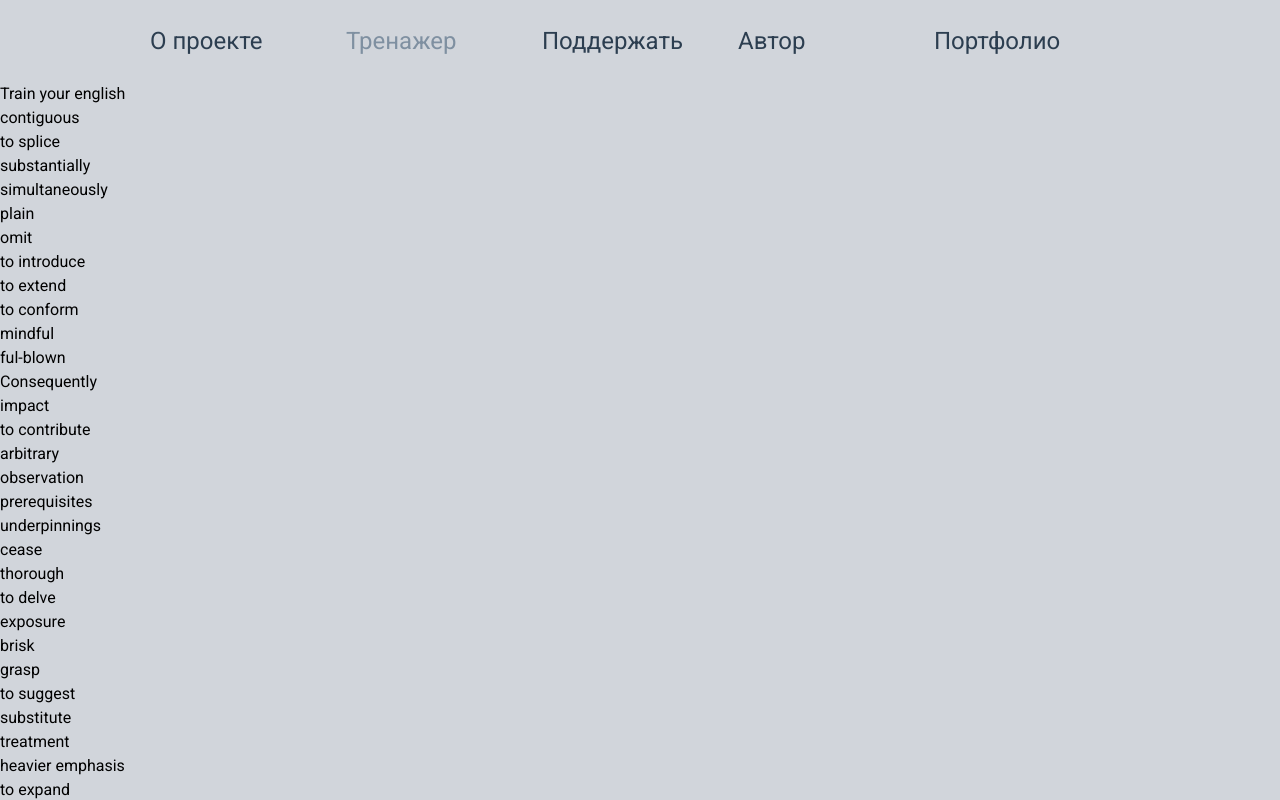
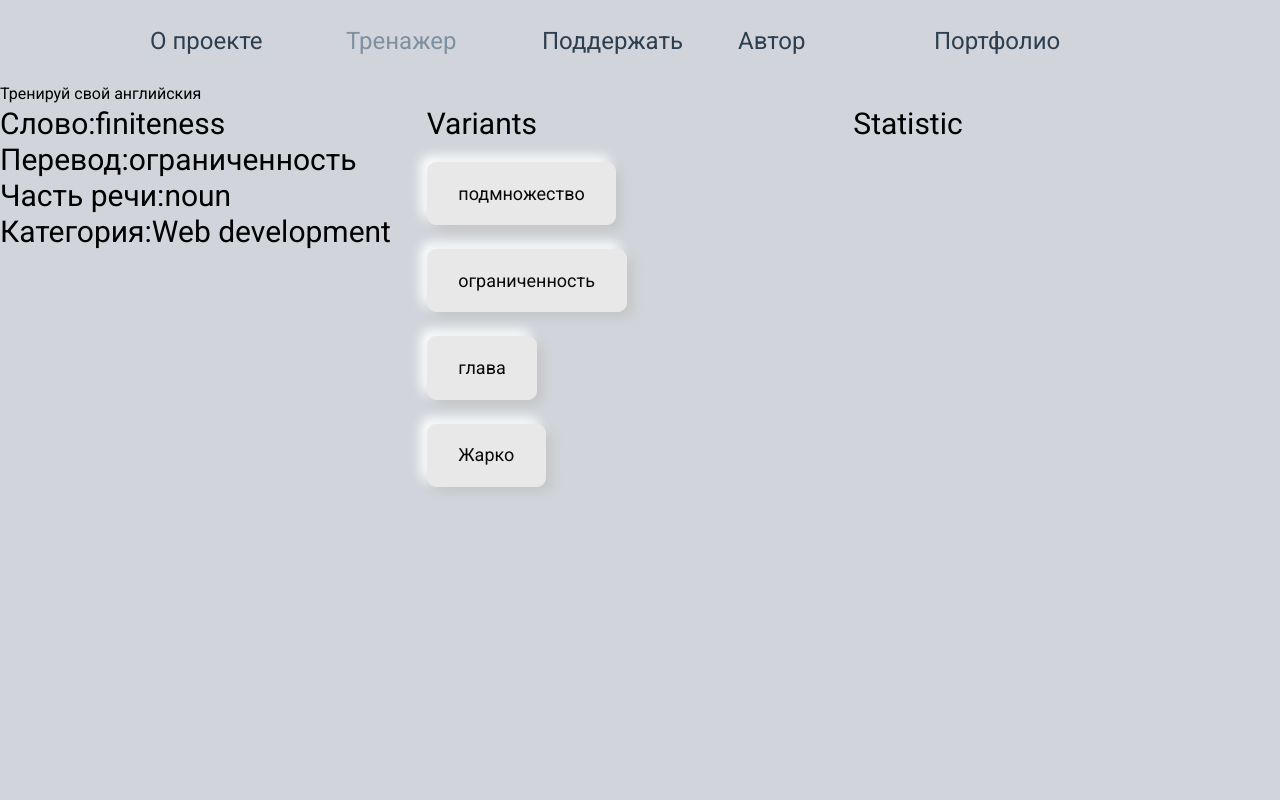
Before and after one commit to darkleon1983/next-vocabulary-app, a Next.js app: page /TrainingPage in a window 1280 px wide. Both pictures are taken after a click on the button "НАЧАТЬ ТЕСТ". Shown: the top 800 px of the page. Built offline with nearby package versions, Linux system fonts and the light colour scheme.

Commit message:
added logic to render taskWord and variants of answers

```diff
--- a/app/TrainingPage/page.tsx
+++ b/app/TrainingPage/page.tsx
@@ -1,10 +1,16 @@
 "use client";
 
 import React, { useState } from "react";
+import { MouseEvent } from "react";
 import cn from "classnames";
 import { Header } from "../components/Header";
 import Button from "../components/ui/Button";
 import wordsJson from "../mocks/words.json";
+import { shuffle } from "../utils/wordPicker";
+import answersArray from "../mocks/answersArray.json";
+import { TaskComponent } from "../components/TaskComponent/index";
+import { VariantComponent } from "../components/VariantComponent";
+import { StatisticComponent } from "../components/StatisticComponent";
 
 type Word = {
   id: number;
@@ -19,22 +25,39 @@ const words = wordsJson as Word[];
 export default function TrainingPage() {
   const [isButtonVisible, setIsButtonVisible] = useState(true);
   const [ids, setIds] = useState<number[]>([]);
+  const [isTrainingStarted, setIsTrainingStarted] = useState(false);
+  const distractors = shuffle<string>(answersArray);
+
   const arrayMaker = (array: Word[]): number[] => {
     return array.map((word) => word.id);
   };
 
-  const handleClick = () => {
+  const handleClick = (event: MouseEvent<HTMLButtonElement>) => {
+    const label = event.currentTarget.dataset.label || "Unkonwn Label";
     const newIds = arrayMaker(words);
-    setIds(newIds);
+    setIds(shuffle(newIds));
+    setIsTrainingStarted(true);
     setIsButtonVisible(false);
   };
-  console.log(ids);
+
+  console.log("this is ids", ids);
+  const firstWord = ids.length > 0 ? words.find((word) => word.id === ids[0]) ?? null : null;
   return (
     <div>
+      {" "}
       <Header />
-      <h2>Train your english</h2>
-      {isButtonVisible && <Button onClick={handleClick} />}
-      {ids.map((id: number) => (<div key={id}>{words[id].word}</div>))}
+      <h2>Тренируй свой английския</h2>
+      {!isTrainingStarted && <Button onClick={handleClick} />}
+      <div className={cn("grid grid-cols-3 text-3xl")}>
+        {/* <div>{words[ids[0]].word}</div> */}
+        {isTrainingStarted && (
+          <>
+            <TaskComponent word={firstWord}/>
+            <VariantComponent word={firstWord} distractors={distractors}/>
+            <StatisticComponent />
+          </>
+        )}
+      </div>
     </div>
   );
 }
--- /dev/null
+++ b/app/components/StatisticComponent/index.tsx
@@ -0,0 +1,6 @@
+import React from "react";
+import cn from "classnames";
+
+export const StatisticComponent = () => {
+  return <div>Statistic</div>;
+};
--- /dev/null
+++ b/app/components/TaskComponent/index.tsx
@@ -0,0 +1,28 @@
+import React from "react";
+import cn from "classnames";
+
+type Word = {
+  id: number;
+  word: string;
+  translation: string;
+  partOfSpeech: string;
+  category: string;
+};
+
+type TaskComponentProps = {
+  word: Word | null;
+  className?: string;
+}
+
+export const TaskComponent = ({word, className}: TaskComponentProps) => {
+  return(
+<div>
+  {word ?  (<div>
+    <p>Слово:{word.word}</p>
+    <p>Перевод:{word.translation}</p>
+    <p>Часть речи:{word.partOfSpeech}</p>
+    <p>Категория:{word.category}</p>
+  </div>) : (<p>нет слов</p>) }
+</div>
+  );
+}
--- /dev/null
+++ b/app/components/VariantComponent/index.tsx
@@ -0,0 +1,52 @@
+import React, { MouseEvent } from "react";
+import cn from "classnames";
+import VariantButton from "../ui/VariantButton";
+import { shuffle } from "@/app/utils/wordPicker";
+
+type Word = {
+  id: number;
+  word: string;
+  translation: string;
+  partOfSpeech: string;
+  category: string;
+};
+
+type VariantComponentProps = {
+  word: Word | null;
+  distractors?: string[];
+  className?: string;
+};
+
+export const VariantComponent = ({
+  word,
+  distractors = [],
+}: VariantComponentProps) => {
+  const handleClick = (event: MouseEvent<HTMLButtonElement>) => {
+    const label = event.currentTarget.dataset.label || "Unknown label";
+    const translation =
+      event.currentTarget.dataset.word || "Unknown translation";
+    console.log("Clicked button", label, translation);
+  };
+
+  const translation = word ? word.translation : "Нет перевода";
+  const variants =
+    distractors.length > 0
+      ? shuffle([translation, ...distractors.slice(0, 3)])
+      : shuffle([translation, "variant 2", "variant 3", "variant 4"]);
+
+  return (
+    <div>
+      <h2>Variants</h2>
+      <div className={cn("mt-5 grid grid-rows-4 gap-6")}>
+        {variants.map((label, index) => (
+          <VariantButton
+            key={index}
+            onClick={handleClick}
+            label={label}
+            translation={index === 0 ? translation : undefined}
+          />
+        ))}
+      </div>
+    </div>
+  );
+};
--- /dev/null
+++ b/app/components/ui/VariantButton/index.tsx
@@ -0,0 +1,32 @@
+import React from "react";
+import styles from "./variantButton.module.scss";
+import cn from "classnames";
+
+type ButtonProps = React.ButtonHTMLAttributes<HTMLButtonElement> & {
+  className?: string;
+  label: string;
+  translation?: string;
+};
+
+const VariantButton = ({
+  className,
+  children,
+  label,
+  translation,
+  ...props
+}: ButtonProps) => {
+  return (
+    <div>
+      <button
+
+        data-word={translation}
+        {...props}
+        className={cn(styles.variantButton, className)}
+      >
+        {label || translation}
+      </button>
+    </div>
+  );
+};
+
+export default VariantButton;
--- /dev/null
+++ b/app/components/ui/VariantButton/variantButton.module.scss
@@ -0,0 +1,16 @@
+.variantButton {
+  color: #090909;
+  padding: 0.7em 1.7em;
+  font-size: 18px;
+  border-radius: 0.5em;
+  background: #e8e8e8;
+  cursor: pointer;
+  border: 1px solid #e8e8e8;
+  transition: all 0.3s;
+  box-shadow: 6px 6px 12px #c5c5c5, -6px -6px 12px #ffffff;
+}
+
+button:active {
+  color: #666;
+  box-shadow: inset 4px 4px 12px #c5c5c5, inset -4px -4px 12px #ffffff;
+}
--- a/app/utils/wordPicker.ts
+++ b/app/utils/wordPicker.ts
@@ -5,3 +5,12 @@ const randomNumber = (min: number, max: number) => {
 const wordPicker = (words: string[]) => {
   return;
 };
+
+export function shuffle<T>(arr: T[]): T[] {
+  const a = arr.slice();
+  for(let i = a.length - 1; i > 0; i--) {
+    const j = Math.floor(Math.random() * (i + 1));
+    [a[i], a[j]] = [a[j], a[i]]
+  }
+  return a;
+}
```
